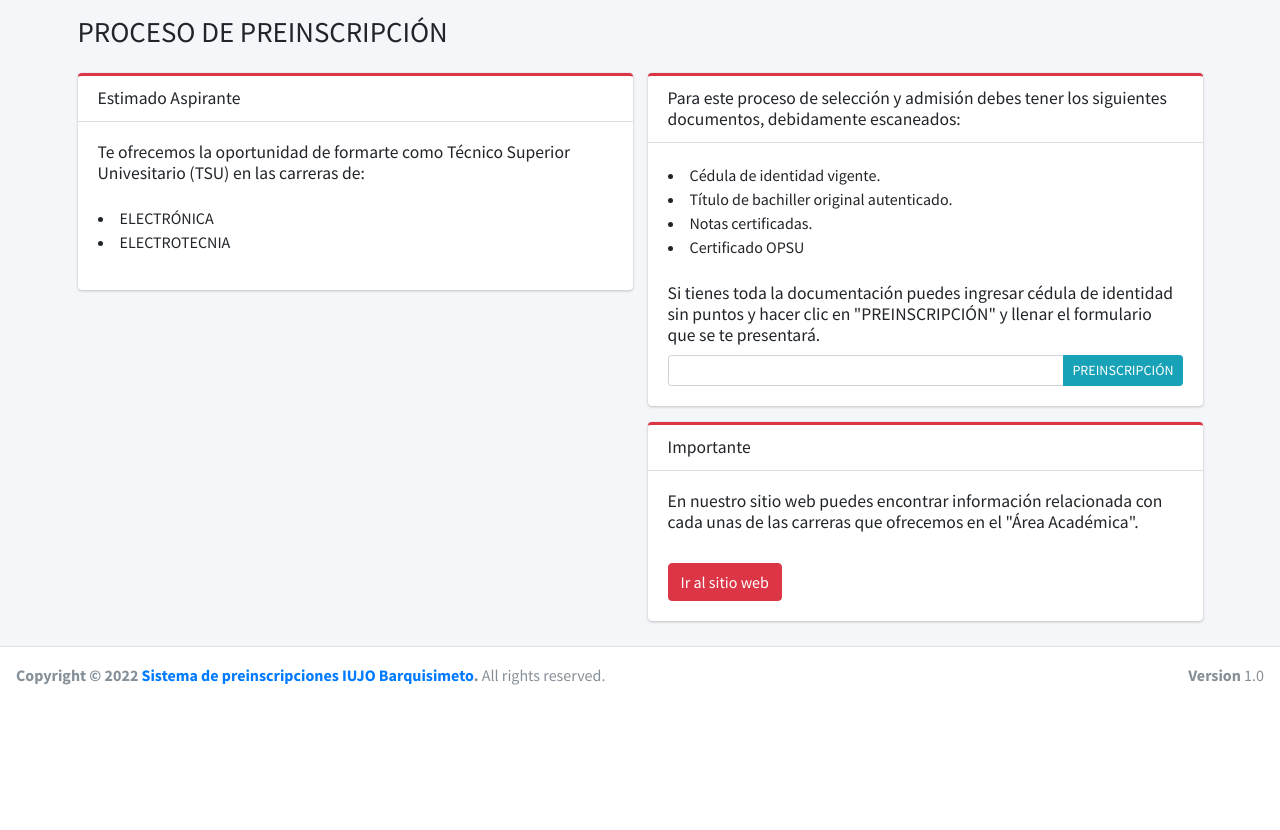
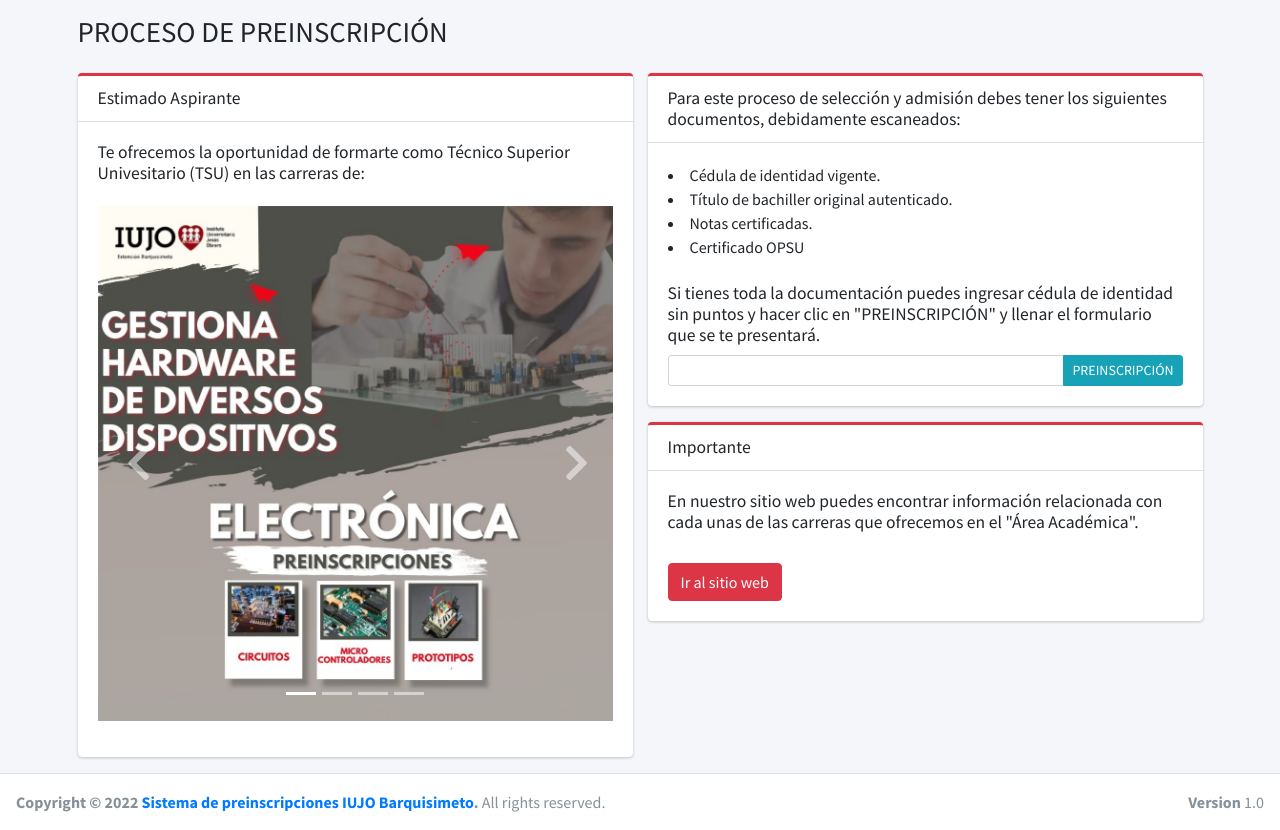
Before and after one commit to jjosenavas/preinscripcion, a CodeIgniter app: page /preinscripcion/preinscripcion/preinscripcion in a window 1280 px wide. Shown: the part 97-927 px from the top of the page. Before the commit the page ends 782 px from the top, so only its background shows below. Run offline with CodeIgniter, Linux system fonts and the light colour scheme; some libraries are stand-ins or nearby versions.

Commit message:
fotos electronica y electrotecnia y carrusel

```diff
--- a/application/views/preinscripcion/informacion.php
+++ b/application/views/preinscripcion/informacion.php
@@ -97,7 +97,40 @@
                             <!-- <img src='<?php echo base_url(); ?>assets/img/educacion.png' alt='Educación'> -->
                         <?php endif; ?>
                         <?php if ($fecha_actual >= $fecha_electronica_desde && $fecha_actual <= $fecha_electronica_hasta) :  ?>
-                            <?php echo $carrera_ofertada; ?>
+                            <div id="carouselExampleIndicators" class="carousel slide" data-ride="carousel">
+                                <ol class="carousel-indicators">
+                                    <li data-target="#carouselExampleIndicators" data-slide-to="0" class="active"></li>
+                                    <li data-target="#carouselExampleIndicators" data-slide-to="1"></li>
+                                    <li data-target="#carouselExampleIndicators" data-slide-to="2"></li>
+                                    <li data-target="#carouselExampleIndicators" data-slide-to="3"></li>
+                                </ol>
+                                <div class="carousel-inner">
+                                    <div class="carousel-item active">
+                                        <img class="d-block w-100" src='<?php echo base_url(); ?>assets/img/electronica1.jpg' alt="First slide">
+                                    </div>
+                                    <div class="carousel-item">
+                                        <img class="d-block w-100" src='<?php echo base_url(); ?>assets/img/electronica2.jpg' alt="Second slide">
+                                    </div>
+                                    <div class="carousel-item">
+                                        <img class="d-block w-100" src='<?php echo base_url(); ?>assets/img/electrotecnia3.jpg' alt="Third slide">
+                                    </div>
+                                    <div class="carousel-item">
+                                        <img class="d-block w-100" src='<?php echo base_url(); ?>assets/img/electrotecnia4.jpg' alt="Third slide">
+                                    </div>
+                                </div>
+                                <a class="carousel-control-prev" href="#carouselExampleIndicators" role="button" data-slide="prev">
+                                    <span class="carousel-control-custom-icon" aria-hidden="true">
+                                        <i class="fas fa-chevron-left"></i>
+                                    </span>
+                                    <span class="sr-only">Previous</span>
+                                </a>
+                                <a class="carousel-control-next" href="#carouselExampleIndicators" role="button" data-slide="next">
+                                    <span class="carousel-control-custom-icon" aria-hidden="true">
+                                        <i class="fas fa-chevron-right"></i>
+                                    </span>
+                                    <span class="sr-only">Next</span>
+                                </a>
+                            </div>
                         <?php endif; ?>
                         <?php if ($fecha_actual >= $fecha_mecanica_desde && $fecha_actual <= $fecha_mecanica_hasta) :  ?>
                             <?php echo $carrera_ofertada; ?>
```
Also changed, not shown: assets/img/electronica1.jpg (added), assets/img/electronica2.jpg (added), assets/img/electrotecnia3.jpg (added), assets/img/electrotecnia4.jpg (added). Lines whose indentation alone changed are shown as unchanged.
